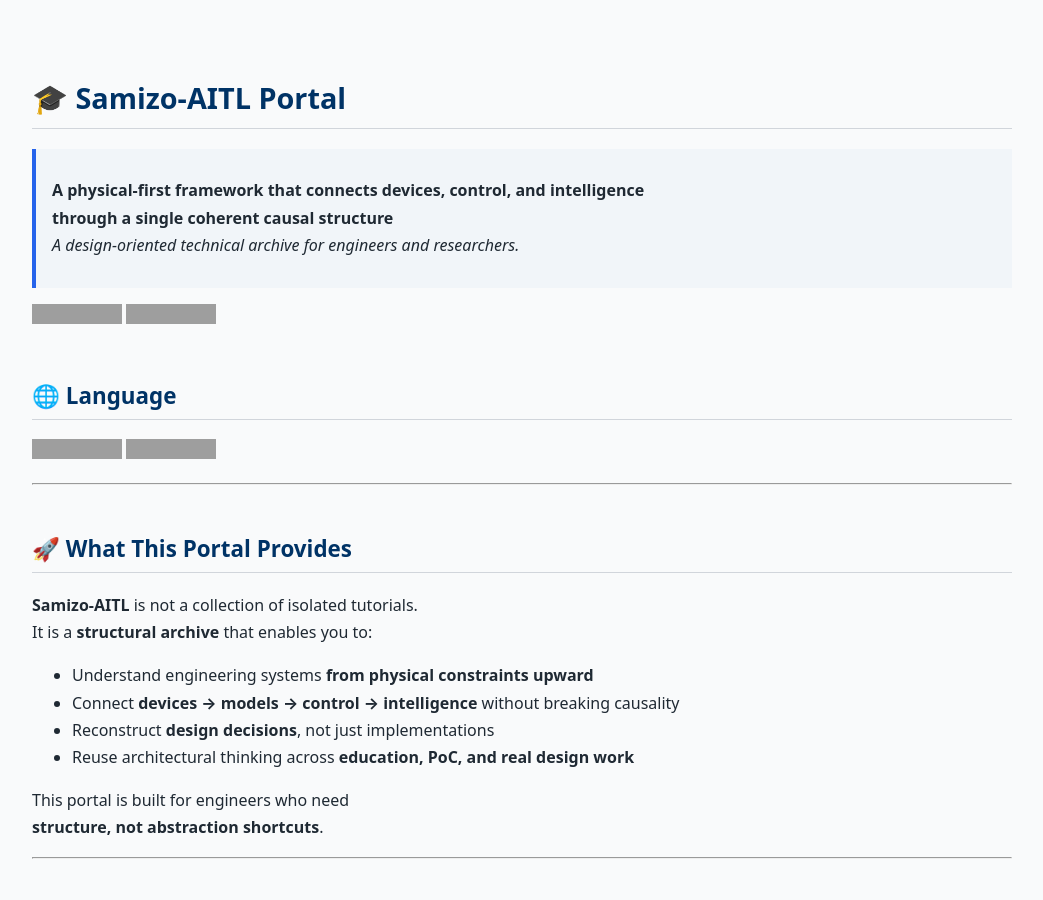
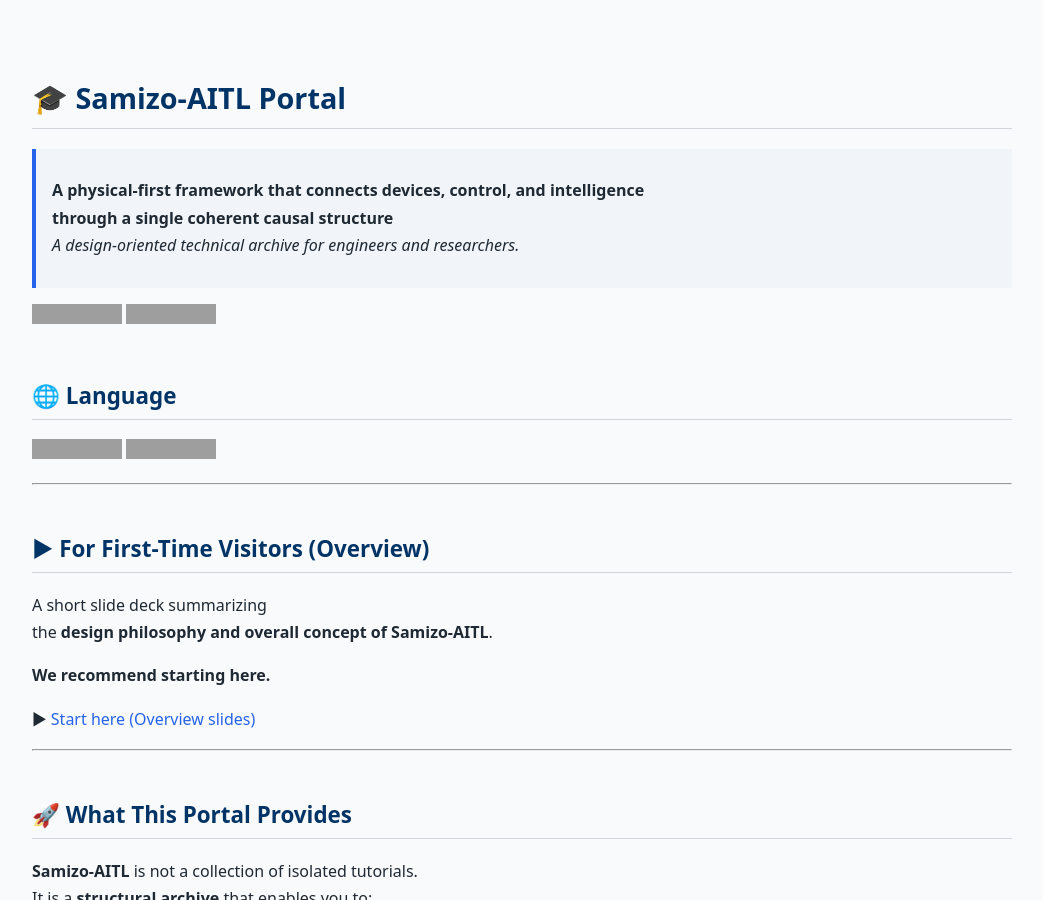
Before and after one commit to Samizo-AITL/Samizo-AITL.github.io, a Jekyll site: the page built from en/index.md, in a window 1280 px wide and 900 px high. Shown: the whole window, without its empty margins (118-1161 px from the left). Built offline with Jekyll 4.4.1, drawn with Linux system fonts in a browser that asks for light colours; grey boxes are pictures that could not be loaded.

Commit message:
Update index.md

```diff
--- a/en/index.md
+++ b/en/index.md
@@ -16,6 +16,17 @@ description: A physical-first engineering archive integrating semiconductor devi
 ## 🌐 Language
 [![Japanese Version](https://img.shields.io/badge/Japanese-Version-brightgreen?logo=github)](https://samizo-aitl.github.io/)
 [![English Version](https://img.shields.io/badge/English-Version-blue?logo=github)](https://samizo-aitl.github.io/en/)
+
+---
+
+## ▶ For First-Time Visitors (Overview)
+
+A short slide deck summarizing
+the **design philosophy and overall concept of Samizo-AITL**.
+
+**We recommend starting here.**
+
+▶ [Start here (Overview slides)](https://samizo-aitl.github.io/about/marp/en/samizo-aitl-presentation.html)
 
 ---
 
```
